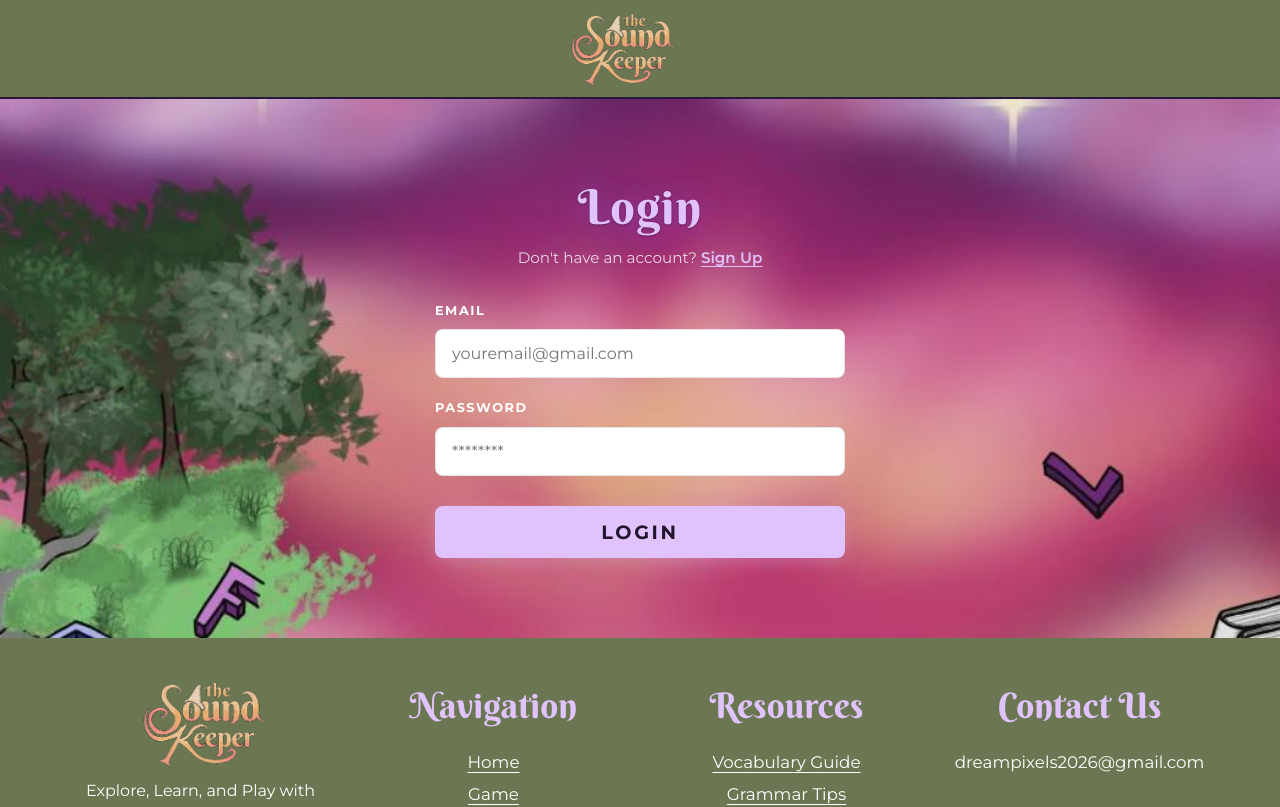
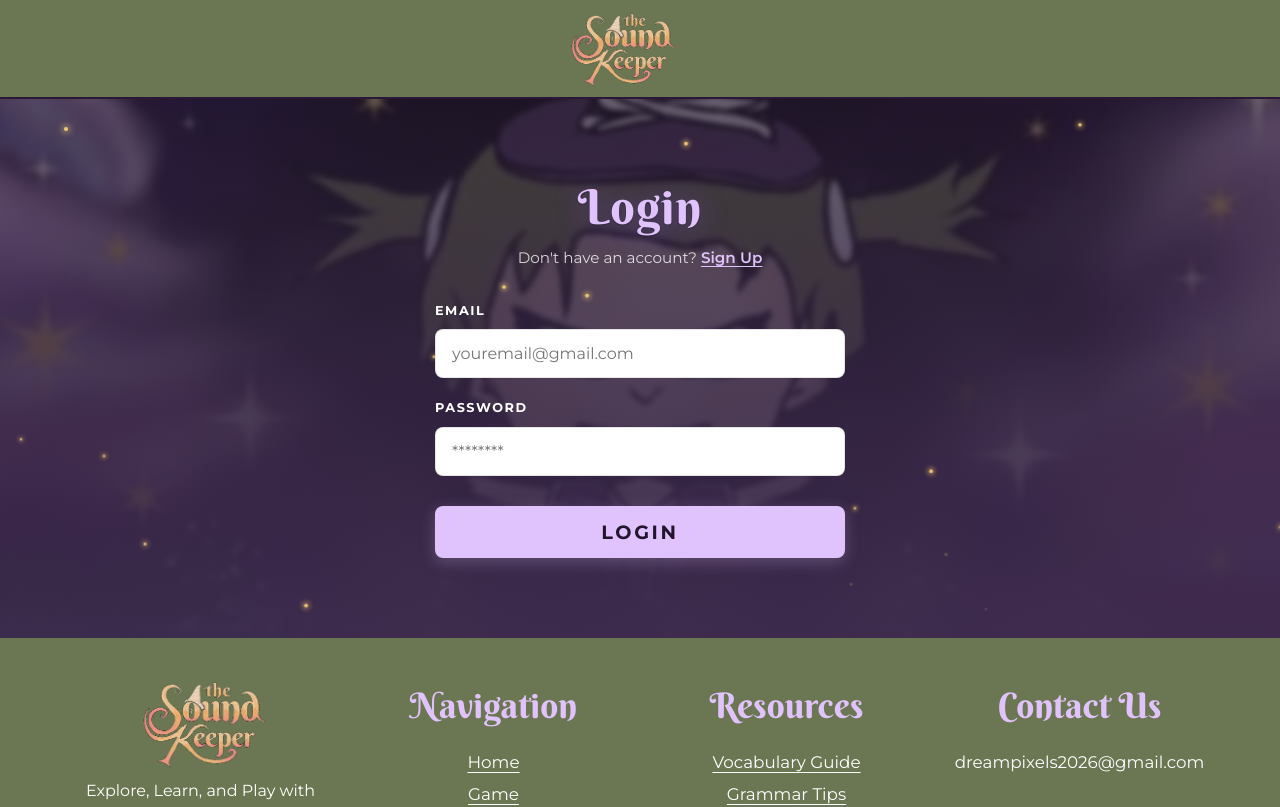
Before and after one commit to eldestdaughterr11/Magic-Reader-New-Game-Site, a React (Vite) app: page /login in a window 1280 px wide. Shown: the top 807 px of the page. Built offline with nearby package versions, Linux system fonts and the light colour scheme.

Commit message:
feat: match login and signup background with sound keeper hero and sparkles

```diff
--- a/src/index.css
+++ b/src/index.css
@@ -679,13 +679,12 @@ body.auth-page {
     flex-direction: column;
     min-height: 100vh;
     min-height: 100dvh;
-    background-color: var(--auth-gradient-deep);
-}
-
-/* Parehong violet family sa gradient — hindi #3d2b4f (mukhang ibang lilà / band) */
+    background-color: var(--primary-bg);
+}
+
 body.auth-page .top-bar,
 body.auth-page .header-bottom-bar {
-    background-color: var(--auth-gradient-base);
+    background-color: var(--primary-bg);
 }
 
 .auth-page #root > .top-bar,
@@ -695,22 +694,47 @@ body.auth-page .header-bottom-bar {
     flex-shrink: 0;
 }
 
-/* Login/signup: malambot na isang violet gradient (mas kaunti layer = mas walang harsh band) */
 body.auth-page .auth-main {
     flex: 1;
     display: flex;
     flex-direction: column;
     width: 100%;
     min-height: 0;
-    background-color: var(--auth-gradient-base);
-    background-image: url('/images/mr_bg.jpg');
-    background-repeat: no-repeat;
-    background-size: cover;
-    background-position: center;
-    background-attachment: scroll;
+    position: relative;
+    overflow: hidden;
+    background-color: var(--primary-bg);
+}
+
+.auth-hero__bg {
+    position: absolute;
+    inset: 0;
+    z-index: 0;
+}
+
+.auth-hero__bg img {
+    width: 100%;
+    height: 100%;
+    object-fit: cover;
+    object-position: center 30%;
+    filter: blur(2px) brightness(0.55);
+    transform: scale(1.05);
+}
+
+.auth-hero__overlay {
+    position: absolute;
+    inset: 0;
+    z-index: 1;
+    background: linear-gradient(
+        180deg,
+        rgba(61, 43, 79, 0.45) 0%,
+        rgba(61, 43, 79, 0.75) 50%,
+        rgba(61, 43, 79, 0.95) 100%
+    );
 }
 
 body.auth-page .auth-wrapper {
+    position: relative;
+    z-index: 3;
     flex: 1;
     width: 100%;
     min-height: 0;
--- a/src/layouts/AuthLayout.jsx
+++ b/src/layouts/AuthLayout.jsx
@@ -1,5 +1,5 @@
-import { Link, Outlet, useLocation } from 'react-router-dom';
-import { useEffect } from 'react';
+import { Link, Outlet } from 'react-router-dom';
+import { useEffect, useRef } from 'react';
 
 function AuthLayout() {
   useEffect(() => {
@@ -8,6 +8,15 @@ function AuthLayout() {
       document.body.classList.remove('auth-page');
     };
   }, []);
+
+  const sparkles = useRef(
+    Array.from({ length: 24 }, () => ({
+      left: `${Math.random() * 100}%`,
+      top: `${Math.random() * 100}%`,
+      delay: `${Math.random() * 6}s`,
+      dur: `${3 + Math.random() * 4}s`,
+    }))
+  );
 
   return (
     <>
@@ -32,6 +41,19 @@ function AuthLayout() {
       </header>
 
       <main className="auth-main">
+        <div className="auth-hero__bg">
+          <img src="/images/poster.png" alt="" aria-hidden="true" />
+        </div>
+        <div className="auth-hero__overlay" />
+
+        {sparkles.current.map((s, i) => (
+          <span
+            key={i}
+            className="home-hero__sparkle"
+            style={{ left: s.left, top: s.top, animationDelay: s.delay, animationDuration: s.dur }}
+          />
+        ))}
+
         <Outlet />
       </main>
 
@@ -63,7 +85,6 @@ function AuthLayout() {
               <li>
                 <Link to="/leaderboards">Leaderboards</Link>
               </li>
-
             </ul>
           </div>
           <div className="footer-col">
@@ -93,7 +114,6 @@ function AuthLayout() {
               <li>
                 <a href="mailto:dreampixels2026@gmail.com">dreampixels2026@gmail.com</a>
               </li>
-
             </ul>
           </div>
         </div>
```
